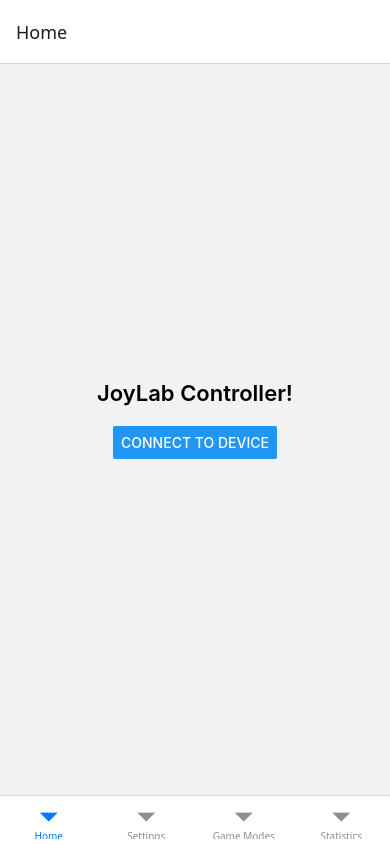
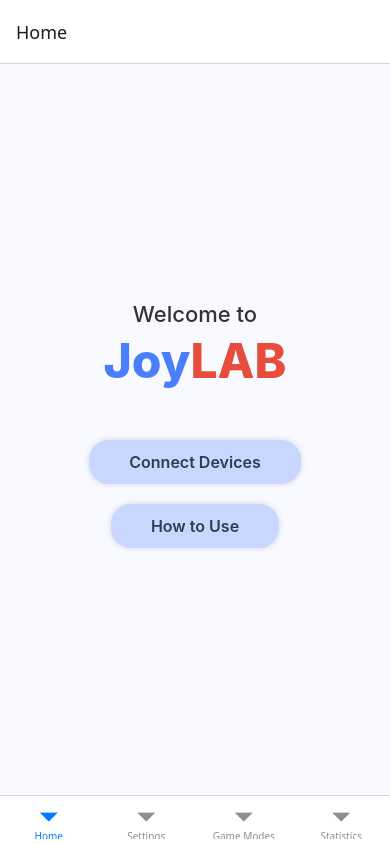
Before and after one commit to Kyral1/JoyLabApp, a React Native app: screen /Home in a window 390 px wide. Built offline with nearby package versions, Linux system fonts and the light colour scheme; what react-native-ble-plx would draw is missing.

Commit message:
HomeScreen UI Update

```diff
--- a/src/frontend/screens/HomeScreen.tsx
+++ b/src/frontend/screens/HomeScreen.tsx
@@ -1,12 +1,14 @@
 // src/frontend/screens/HomeScreen.tsx
 import React, { useState } from 'react';
-import { View, Text, StyleSheet, Button, Alert } from 'react-native';
+import { View, Text, StyleSheet, Button, Alert, Pressable, TouchableOpacity, Modal} from 'react-native';
 import { bleService } from '../services/BLEService';
+
 
 export default function HomeScreen() {
   console.log("🎮 HomeScreen loaded!");
   const [connected, setConnected] = useState(false);
   const [connecting, setConnecting] = useState(false);
+  const [showModal, setShowModal] = useState(false);
 
   // Connect to the device using shared BLE service
   const handleConnect = async () => {
@@ -22,28 +24,124 @@ export default function HomeScreen() {
     }
   };
 
-  return (
+return (
     <View style={styles.container}>
-      <Text style={styles.title}>JoyLab Controller!</Text>
+      {/* Header */}
+      <Text style={styles.welcomeText}>Welcome to</Text>
+      <Text style={styles.logoText}>
+        <Text style={{ color: '#4A7FFB' }}>Joy</Text>
+        <Text style={{ color: '#E74C3C' }}>LAB</Text>
+      </Text>
 
-      <Button
-        title={
-          connecting
-            ? 'Connecting...'
-            : connected
-            ? 'Connected ✅'
-            : 'Connect to Device'
-        }
+      {/* Buttons */}
+      <TouchableOpacity
+        style={[styles.button, connected && { backgroundColor: '#A5D6A7' }]}
         onPress={handleConnect}
         disabled={connecting || connected}
-      />
+      >
+        <Text style={styles.buttonText}>
+          {connecting ? 'Connecting...' : connected ? 'Connected ✅' : 'Connect Devices'}
+        </Text>
+      </TouchableOpacity>
 
-      <View style={{ height: 20 }} />
+      <TouchableOpacity style={styles.button} onPress={() => setShowModal(true)}>
+        <Text style={styles.buttonText}>How to Use</Text>
+      </TouchableOpacity>
+
+      {/* Modal popup */}
+      <Modal visible={showModal} transparent animationType="fade">
+        <View style={styles.modalBackdrop}>
+          <View style={styles.modalContent}>
+            <Text style={styles.modalTitle}>How to Use</Text>
+            <Text style={styles.modalBody}>
+              1. Turn on your JoyLab device.{"\n"}
+              2. Tap “Connect Devices” to pair via Bluetooth.{"\n"}
+              3. Once connected, use the Game and Settings tabs to interact!
+            </Text>
+            <Pressable style={styles.closeButton} onPress={() => setShowModal(false)}>
+              <Text style={styles.closeButtonText}>✕</Text>
+            </Pressable>
+          </View>
+        </View>
+      </Modal>
     </View>
   );
 }
 
 const styles = StyleSheet.create({
-  container: { flex: 1, justifyContent: 'center', alignItems: 'center' },
-  title: { fontSize: 22, marginBottom: 20, fontWeight: '600' },
+  container: {
+    flex: 1,
+    backgroundColor: '#F9FAFF',
+    alignItems: 'center',
+    justifyContent: 'center',
+    paddingHorizontal: 20,
+  },
+  welcomeText: {
+    fontSize: 22,
+    fontWeight: '500',
+    color: '#333',
+    marginBottom: 4,
+  },
+  logoText: {
+    fontSize: 48,
+    fontWeight: '800',
+    marginBottom: 40,
+  },
+  button: {
+    backgroundColor: '#C9D6FF',
+    borderRadius: 20,
+    paddingVertical: 12,
+    paddingHorizontal: 40,
+    marginVertical: 10,
+    shadowColor: '#000',
+    shadowOpacity: 0.15,
+    shadowRadius: 6,
+    elevation: 3,
+  },
+  buttonText: {
+    fontSize: 16,
+    fontWeight: '600',
+    color: '#2C3E50',
+  },
+  modalBackdrop: {
+    flex: 1,
+    backgroundColor: 'rgba(0,0,0,0.35)',
+    alignItems: 'center',
+    justifyContent: 'center',
+  },
+  modalContent: {
+    backgroundColor: '#fff',
+    borderRadius: 20,
+    width: '80%',
+    padding: 25,
+    shadowColor: '#000',
+    shadowOpacity: 0.3,
+    shadowRadius: 10,
+    elevation: 8,
+  },
+  modalTitle: {
+    fontSize: 20,
+    fontWeight: '700',
+    color: '#4A7FFB',
+    marginBottom: 12,
+    textAlign: 'center',
+  },
+  modalBody: {
+    fontSize: 15,
+    color: '#333',
+    lineHeight: 22,
+    marginBottom: 15,
+  },
+  closeButton: {
+    alignSelf: 'center',
+    backgroundColor: '#4A7FFB',
+    borderRadius: 20,
+    paddingVertical: 8,
+    paddingHorizontal: 20,
+  },
+  closeButtonText: {
+    color: '#fff',
+    fontWeight: '600',
+    fontSize: 16,
+  },
 });
```
